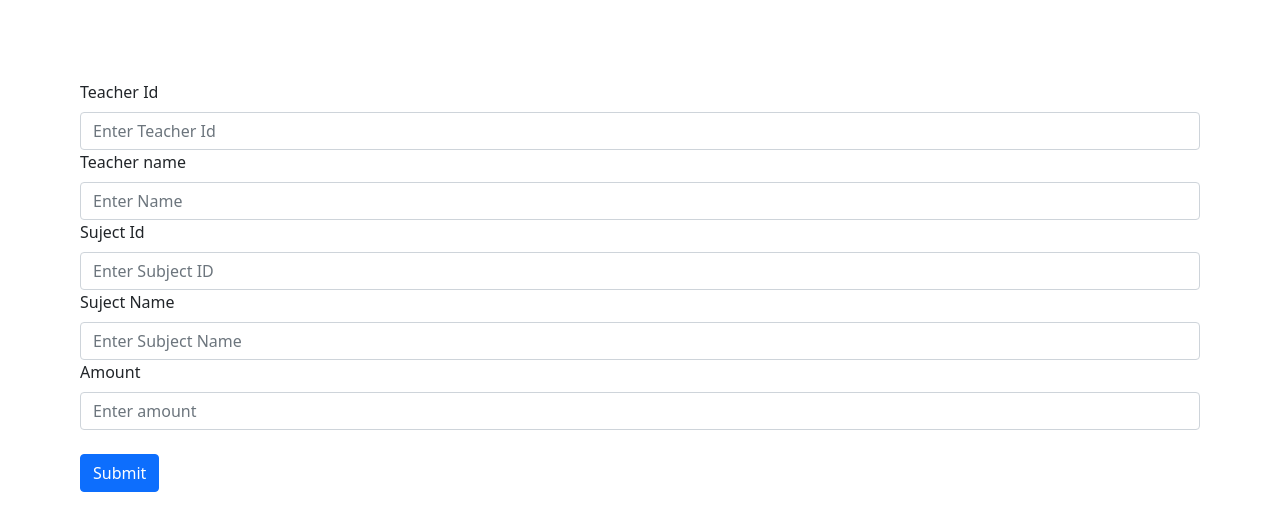
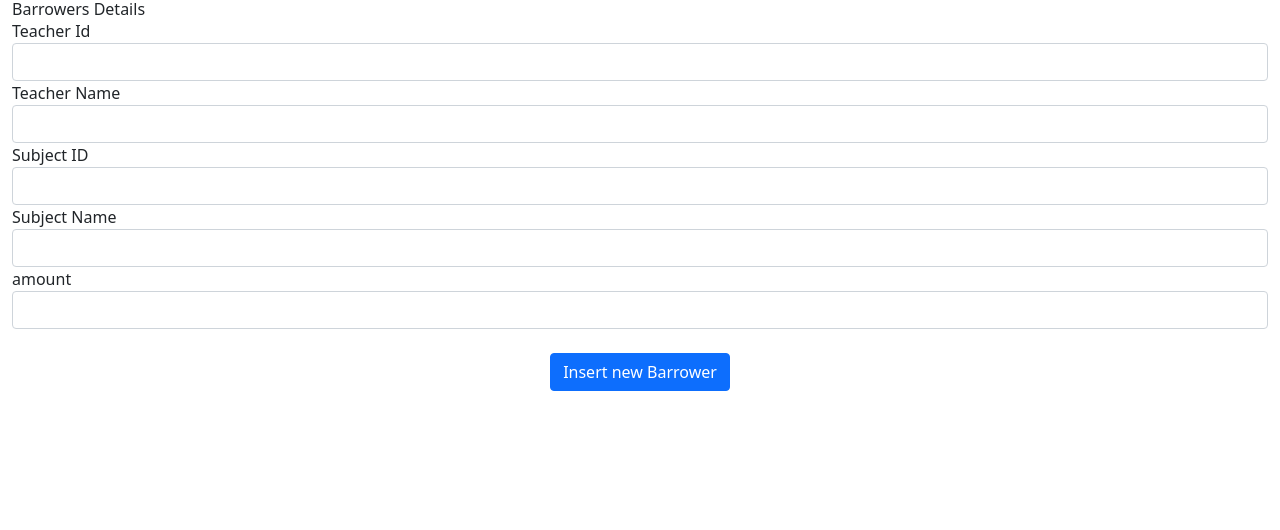
Before and after one commit to JackHunt2800/Dekma, a React (Create React App) app in the folder frontend/Finance/: page / in a window 1280 px wide. Shown: the top 530 px of the page. Built offline with nearby package versions, Linux system fonts and the light colour scheme.

Commit message:
converted to class based component

```diff
--- a/frontend/Finance/src/components/TuitionFeeDetails.js
+++ b/frontend/Finance/src/components/TuitionFeeDetails.js
@@ -1,4 +1,4 @@
-import React,{useState} from 'react'
+/*import React,{useState} from 'react'
 import axios from "axios";
 
 export default function AddFeeDetails(){
@@ -33,7 +33,7 @@ export default function AddFeeDetails(){
 
 
     return(
-        <div className="m-20 ...">
+        <div className="m-24 p-3 border-1 border-gray-400 ...">
             <form onSubmit={sendData}>
             <div class="form-group">
                 <label for="TeacherId" class="form-label">Teacher Id</label>
@@ -88,22 +88,23 @@ export default function AddFeeDetails(){
 
 
     )
-}
+}*/
 
-/*import React, { Component} from 'react';
+import React, { Component} from 'react';
 
 import axios from 'axios';
 import { Form } from 'react-bootstrap';
 
-export default class AddBarrowers extends Component{
+export default class TuitionFeeDetails extends Component{
     constructor(props) {
         super(props);
 
-        this.onChangeTeacherId = this.onChangeTeacherId.bind(this);
-        this.onChangeTeachername = this.onChangeTeachername.bind(this);
-        this.onChangesubjectId = this.onChangesubjectId.bind(this);
-        this.onChangesubjectName = this.onChangesubjectName.bind(this);
-        this.onChangeAmount = this.onChangeAmount.bind(this);
+        //this.onChangeTeacherId = this.onChangeTeacherId.bind(this);
+        //this.onChangeTeachername = this.onChangeTeachername.bind(this);
+        //this.onChangesubjectId = this.onChangesubjectId.bind(this);
+        //this.onChangesubjectName = this.onChangesubjectName.bind(this);
+        //this.onChangeAmount = this.onChangeAmount.bind(this);
+        //this.onSubmit = this.onSubmit.bind(this);
 
 
         this.state = {
@@ -112,7 +113,7 @@ export default class AddBarrowers extends Component{
             subjectId:'',
             subjectName:'',
             Amount:'',
-            Barrowers: []
+            feeDetails: []
 
         }
     }
@@ -120,47 +121,47 @@ export default class AddBarrowers extends Component{
     //componentDitMount called automatically called right before anything display on the page
     componentDidMount(){
         this.setState({
-            Barrowers:['test user'],
+            feeDetails:['test user'],
             name : 'test user'
         })
     }
 
 
-    onChangeTeacherId(e){
+    onChangeTeacherId=(e)=>{
         this.setState({
             TeacherId: e.target.value
         });
     }
-    onChangeTeachername(e){
+    onChangeTeachername=(e)=>{
         this.setState({
             Teachername: e.target.value
         });
     }
-    onChangesubjectId(e){
+    onChangesubjectId=(e)=>{
         this.setState({
             subjectId: e.target.value
         });
     }
-    onChangesubjectName(e){
+    onChangesubjectName=(e)=>{
         this.setState({
             subjectName: e.target.value
         });
     }
-    onChangeAmount(e){
+    onChangeAmount=(e)=>{
         this.setState({
             Amount: e.target.value
         });
     }
 
 
-    onSubmit(e){
+    onSubmit=(e)=>{
         e.preventDefault();
 
         //changed barrow to some name
         const feeDetails ={
             TeacherId:this.state.TeacherId,
             Teachername:this.state.Teachername,
-            subjectID:this.state.subjectId,
+            subjectId:this.state.subjectId,
             subjectName:this.state.subjectName,
             Amount:this.state.Amount,
         }
@@ -168,7 +169,7 @@ export default class AddBarrowers extends Component{
 
         axios.post('http://localhost:8070/feeDetails/add',feeDetails)
         .then(()=>{
-            alert("New Barrower Added")
+            alert("New Fee Details Added")
         }).catch((err)=>{
             alert(err)
         })
@@ -256,4 +257,4 @@ export default class AddBarrowers extends Component{
         )
     }
 
-}*/
+}
```
